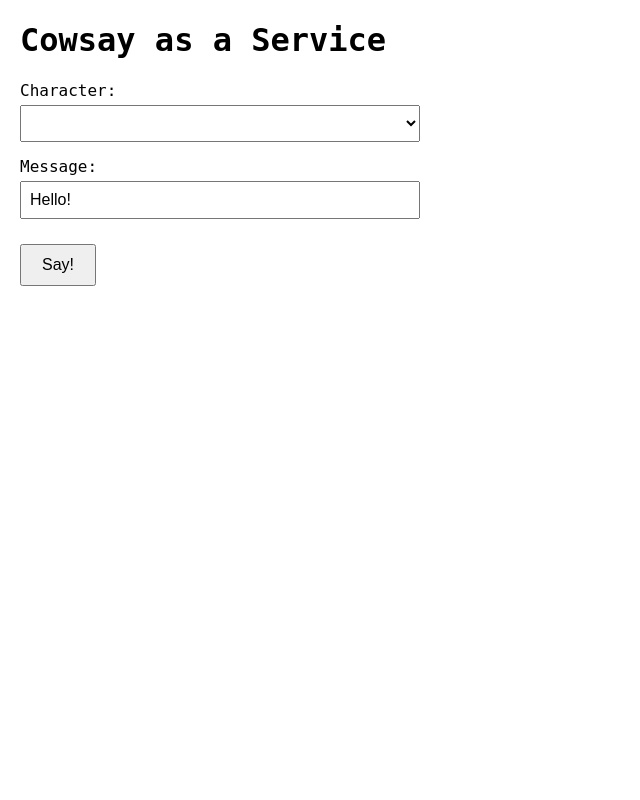
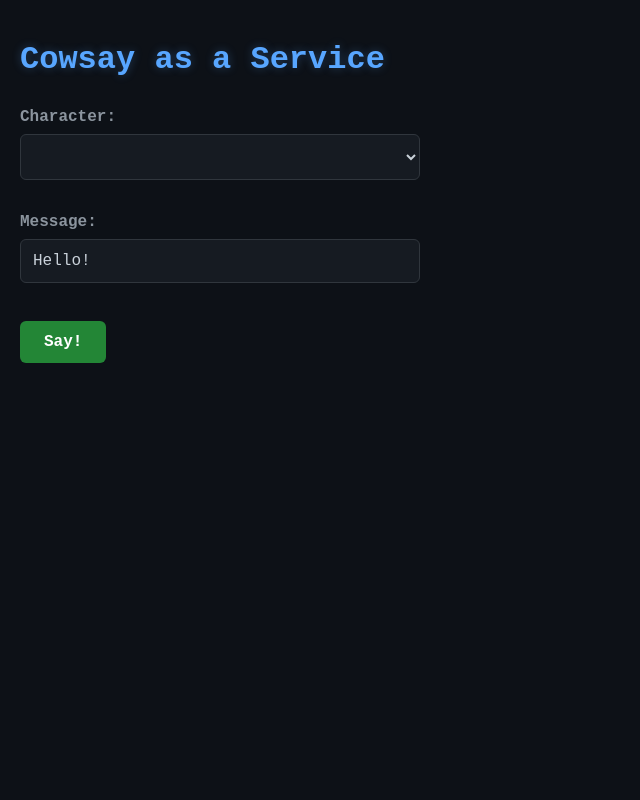
Before and after one commit to austinp0573/heroku-cowsay0, a FastAPI app: page / in a window 1280 px wide. Shown: the whole page, without its empty margins (0-640 px from the left). Run offline with FastAPI, Linux system fonts and the light colour scheme; lists and menus that the app fills with data are empty.

Commit message:
radically improved aesthetic in the /template/ files

```diff
--- a/templates/landing.html
+++ b/templates/landing.html
@@ -5,32 +5,69 @@
     <meta name="viewport" content="width=device-width, initial-scale=1.0">
     <title>Cowsay as a Service</title>
     <style>
+        * {
+            box-sizing: border-box;
+        }
         body {
-            margin: 20px;
-            font-family: monospace;
+            margin: 0;
+            padding: 20px;
+            font-family: 'Courier New', monospace;
+            background-color: #0d1117;
+            color: #c9d1d9;
+            min-height: 100vh;
         }
         h1 {
             font-size: clamp(1.2rem, 5vw, 2rem);
+            color: #58a6ff;
+            margin-bottom: 30px;
+            text-shadow: 0 0 10px rgba(88, 166, 255, 0.3);
         }
         form {
             max-width: 100%;
         }
         label {
             display: block;
-            margin-bottom: 5px;
+            margin-bottom: 8px;
+            margin-top: 15px;
             font-size: clamp(0.9rem, 3vw, 1rem);
+            color: #8b949e;
+            font-weight: bold;
         }
         select, input[type="text"] {
             width: 100%;
             max-width: 400px;
-            padding: 8px;
+            padding: 12px;
             font-size: clamp(0.9rem, 3vw, 1rem);
-            box-sizing: border-box;
+            font-family: 'Courier New', monospace;
+            background-color: #161b22;
+            color: #c9d1d9;
+            border: 1px solid #30363d;
+            border-radius: 6px;
+            transition: border-color 0.2s;
+        }
+        select:focus, input[type="text"]:focus {
+            outline: none;
+            border-color: #58a6ff;
+            box-shadow: 0 0 0 3px rgba(88, 166, 255, 0.1);
         }
         input[type="submit"] {
-            padding: 10px 20px;
+            padding: 12px 24px;
             font-size: clamp(0.9rem, 3vw, 1rem);
-            margin-top: 10px;
+            font-family: 'Courier New', monospace;
+            margin-top: 20px;
+            background-color: #238636;
+            color: #ffffff;
+            border: none;
+            border-radius: 6px;
+            cursor: pointer;
+            font-weight: bold;
+            transition: background-color 0.2s;
+        }
+        input[type="submit"]:hover {
+            background-color: #2ea043;
+        }
+        input[type="submit"]:active {
+            background-color: #1a7f37;
         }
     </style>
 </head>
```
Also changed, not shown: templates/character_not_found.html (+31 -3 lines), templates/cowsay.html (+50 -8 lines).
